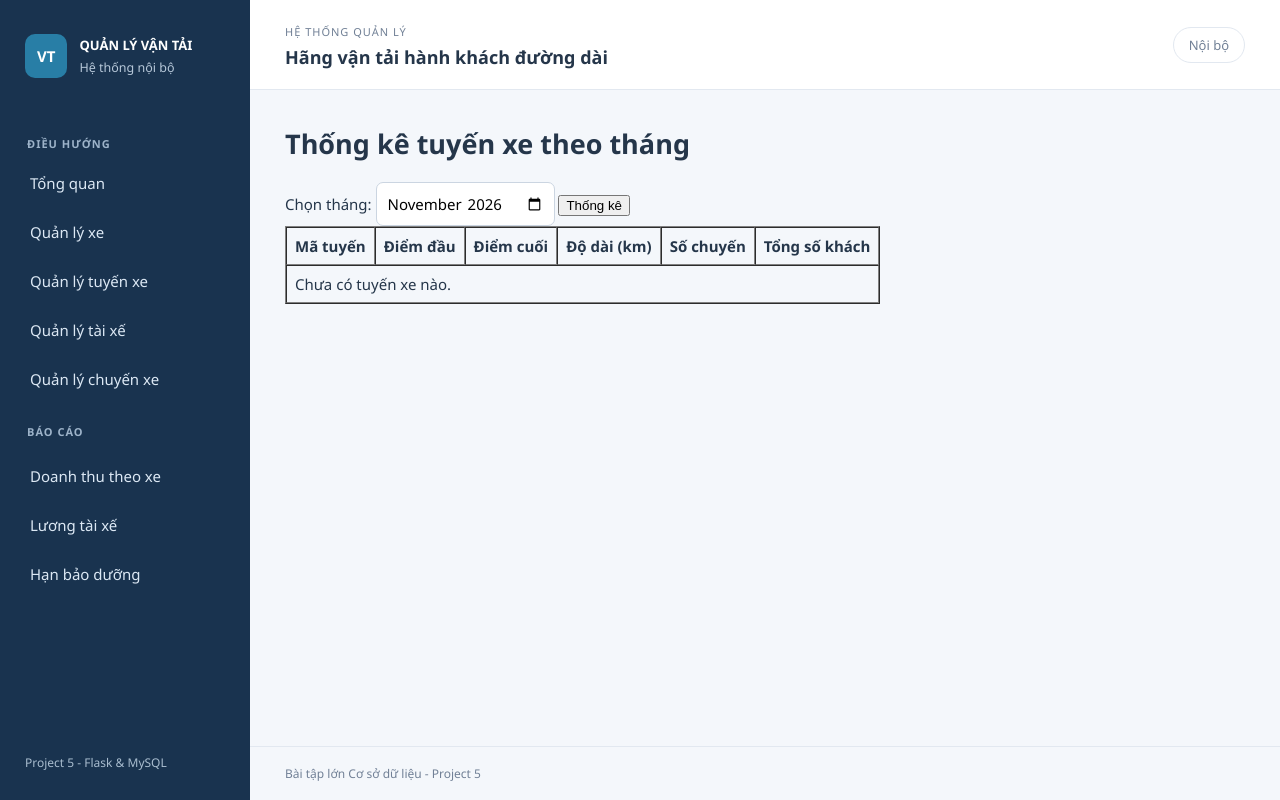
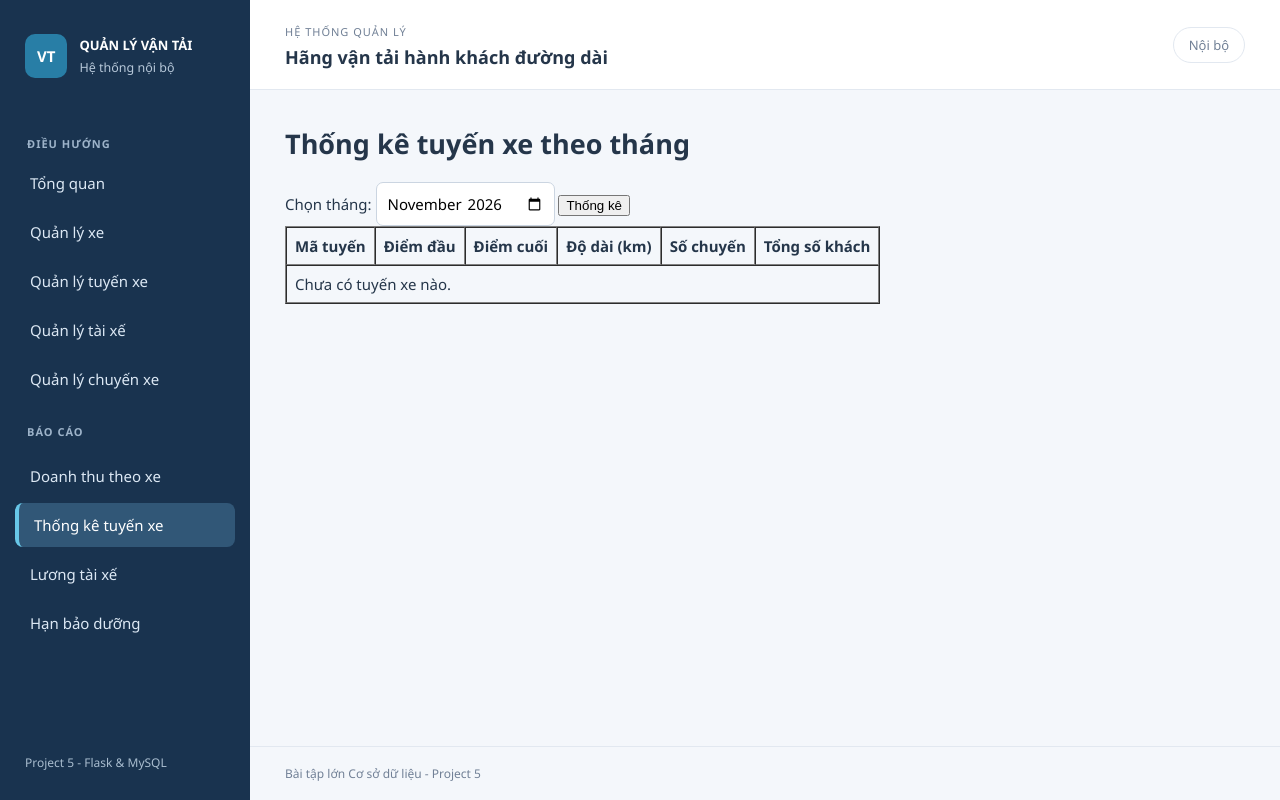
Before and after one commit to buihuyhoang992006-hue/btl-csdl-quan-ly-van-tai, a Flask app: page /bao-cao/thong-ke-tuyen in a window 1280 px wide. Run offline with Flask 3, Linux system fonts and the light colour scheme; data that the repository does not hold is empty.

Commit message:
TV5: Hoan thien README va menu thong ke tuyen
đã thêm thống kê tuyến xe và sửa readme dựa theo project5.sql của thành viên 2.

```diff
--- a/templates/base.html
+++ b/templates/base.html
@@ -64,6 +64,11 @@
                     Doanh thu theo xe
                 </a>
 
+                <a href="{{ url_for('doanh_thu.thong_ke_tuyen') }}"
+                class="menu-item {{ 'active' if request.path == '/bao-cao/thong-ke-tuyen' else '' }}">
+                    Thống kê tuyến xe
+                </a>
+
                 <a href="{{ url_for('luong.bao_cao_luong') }}"
                    class="menu-item {% if request.blueprint == 'luong' %}active{% endif %}">
                     Lương tài xế
```
Also changed, not shown: README.md.
